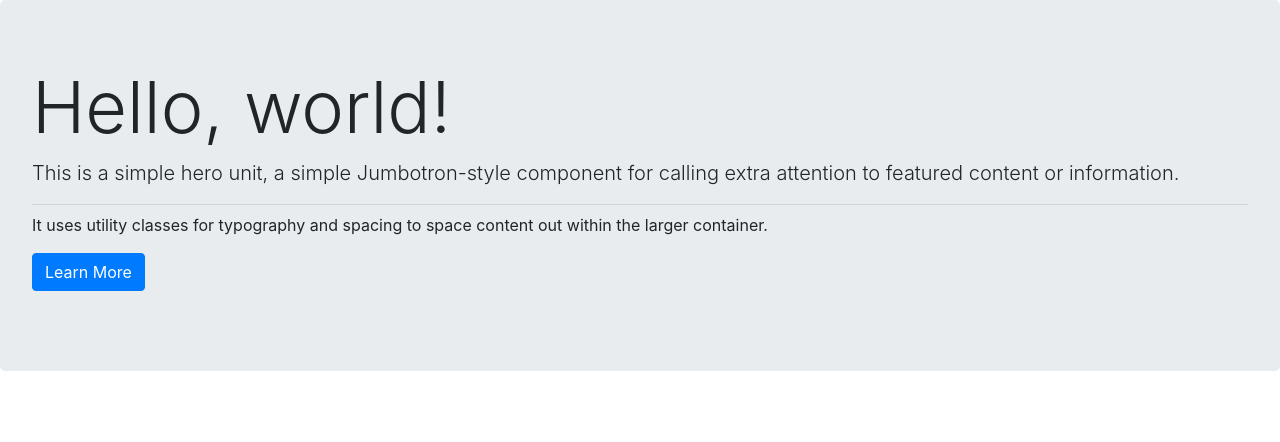
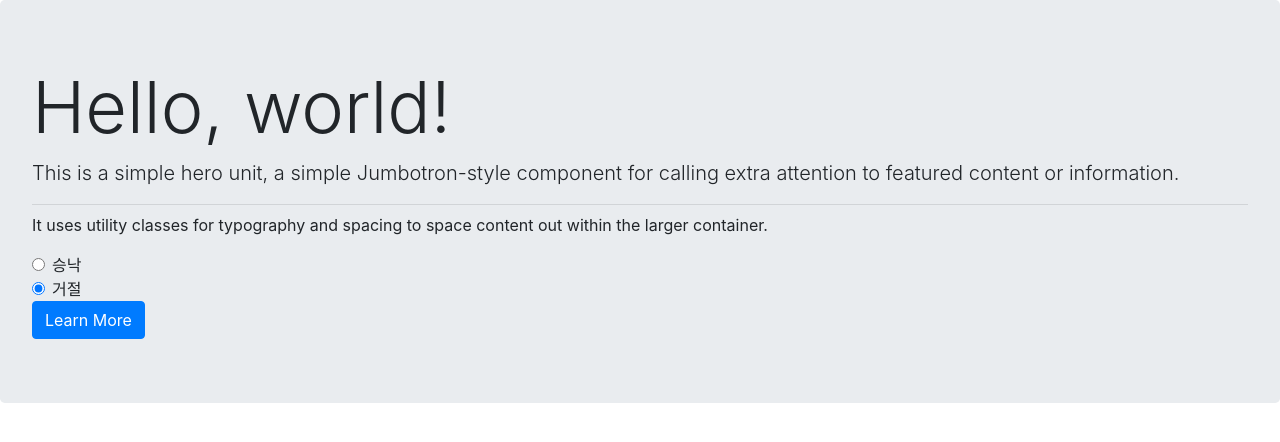
Before and after one commit to ghwlchlaks/react-stepper, a React (Create React App) app: page / in a window 1280 px wide. Shown: the top 442 px of the page. Built offline with nearby package versions, Linux system fonts and the light colour scheme.

Commit message:
본인 인증 radio button 추가

```diff
--- a/src/App.js
+++ b/src/App.js
@@ -1,7 +1,7 @@
 import React, { Component } from 'react';
 import './App.css';
 import Stepper from 'react-stepper-horizontal';
-import { Button, Row, Col, Form, FormGroup, Label, Input, Container, Jumbotron, ListGroup, ListGroupItem  } from 'reactstrap';
+import { Button, Row, Col, Form, FormGroup, Label, Input, Container, Jumbotron, ListGroup, ListGroupItem, Card, CardText, CardTitle } from 'reactstrap';
 import DatePicker from 'react-datepicker';
 
 class App extends Component {
@@ -9,6 +9,7 @@ class App extends Component {
     super(props);
 
     this.state = {
+      confirmRadio: 'option2',
       isStart: true,
       currentStep : 0,
 
@@ -17,6 +18,7 @@ class App extends Component {
       selectedDate: []
     }
     this.startClickHandler = this.startClickHandler.bind(this)
+    this.mainRadioChangeHandler = this.mainRadioChangeHandler.bind(this);
     this.nextStepClickHandler = this.nextStepClickHandler.bind(this);
 
     //step1
@@ -107,14 +109,24 @@ class App extends Component {
         return <Step2 handleChange={this.handleChange} onDismiss={this.onDismiss} selectedDate={this.state.selectedDate} />;
       case 2:
         return <Step3 />;
+      case 3:
+        return <Step4 selectedDate={this.state.selectedDate}/>;
       default:
         return null;
     }
   }
 
   startClickHandler() {
+    if (this.state.confirmRadio === 'option1') {
+      this.setState({
+        isStart: false
+      })
+    }
+  }
+
+  mainRadioChangeHandler(e) {
     this.setState({
-      isStart: false
+      confirmRadio: e.target.value
     })
   }
 
@@ -127,9 +139,23 @@ class App extends Component {
           <p className="lead">This is a simple hero unit, a simple Jumbotron-style component for calling extra attention to featured content or information.</p>
           <hr className="my-2" />
           <p>It uses utility classes for typography and spacing to space content out within the larger container.</p>
-          <p className="lead">
+
+          <Form>
+            <FormGroup check>
+              <Label check>
+                <Input type="radio" checked={this.state.confirmRadio === 'option1'} name="confirmRadio" value='option1' onChange={this.mainRadioChangeHandler} />{' '}
+                승낙
+              </Label>
+            </FormGroup>
+            <FormGroup check>
+              <Label check>
+                <Input type="radio" checked={this.state.confirmRadio === 'option2'} name="confirmRadio" value='option2' onChange={this.mainRadioChangeHandler} />{' '}
+                거절
+              </Label>
+            </FormGroup>
+          </Form>
+
             <Button onClick={this.startClickHandler} color="primary">Learn More</Button>
-          </p>
         </Jumbotron>
       </div>
       )
@@ -242,4 +268,16 @@ class Step3 extends Component {
     )
   }
 }
+
+class Step4 extends Component {
+  render() {
+    return (
+      <Card body inverse style={{ backgroundColor: '#333', borderColor: '#333' }}>
+        <CardTitle>내용을 확인하시고 제출을 클릭하세요!</CardTitle>
+        <CardText>With supporting text below as a natural lead-in to additional content.</CardText>
+        <Button>제출</Button>
+      </Card>
+    )
+  }
+}
 export default App;
```
